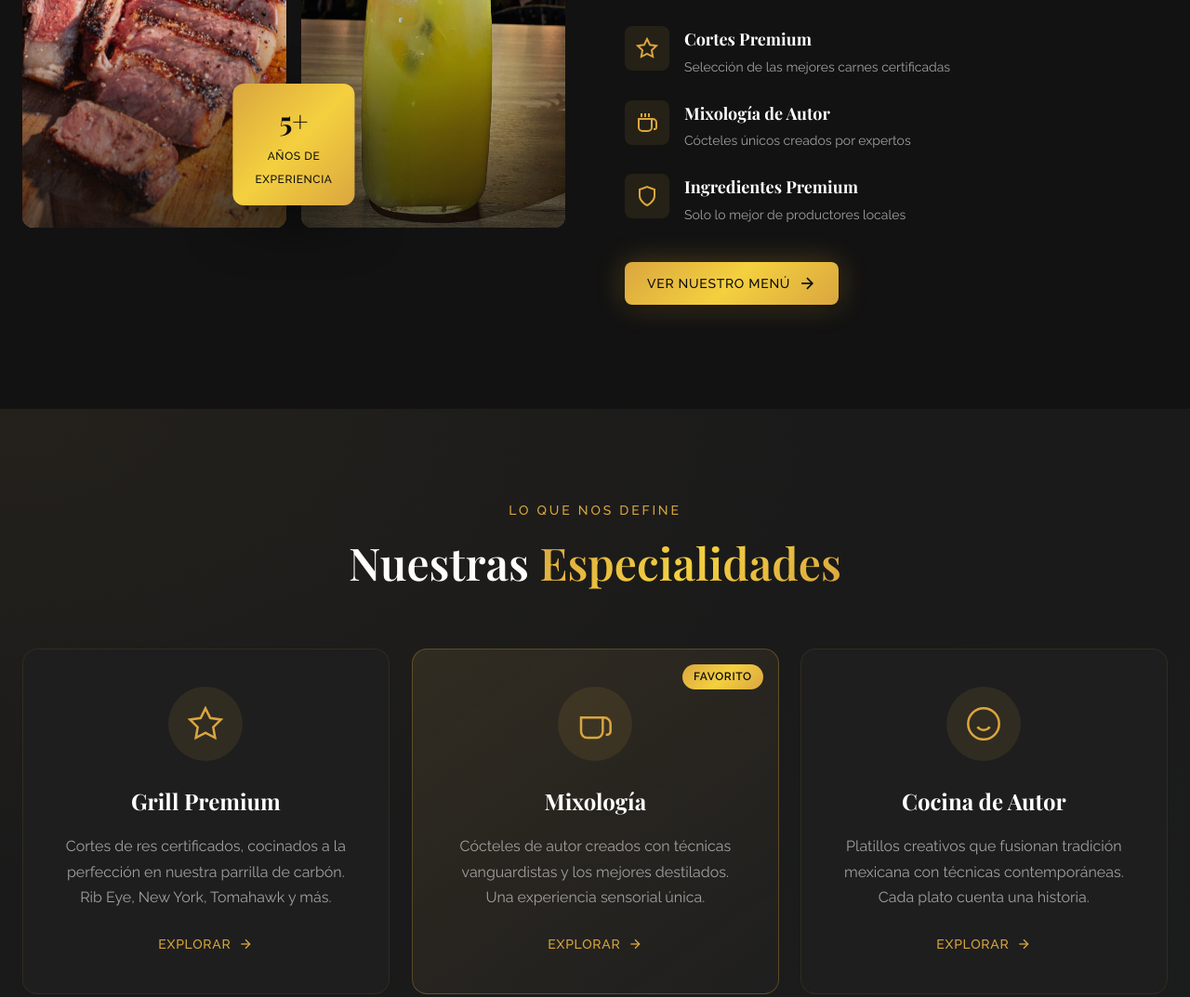
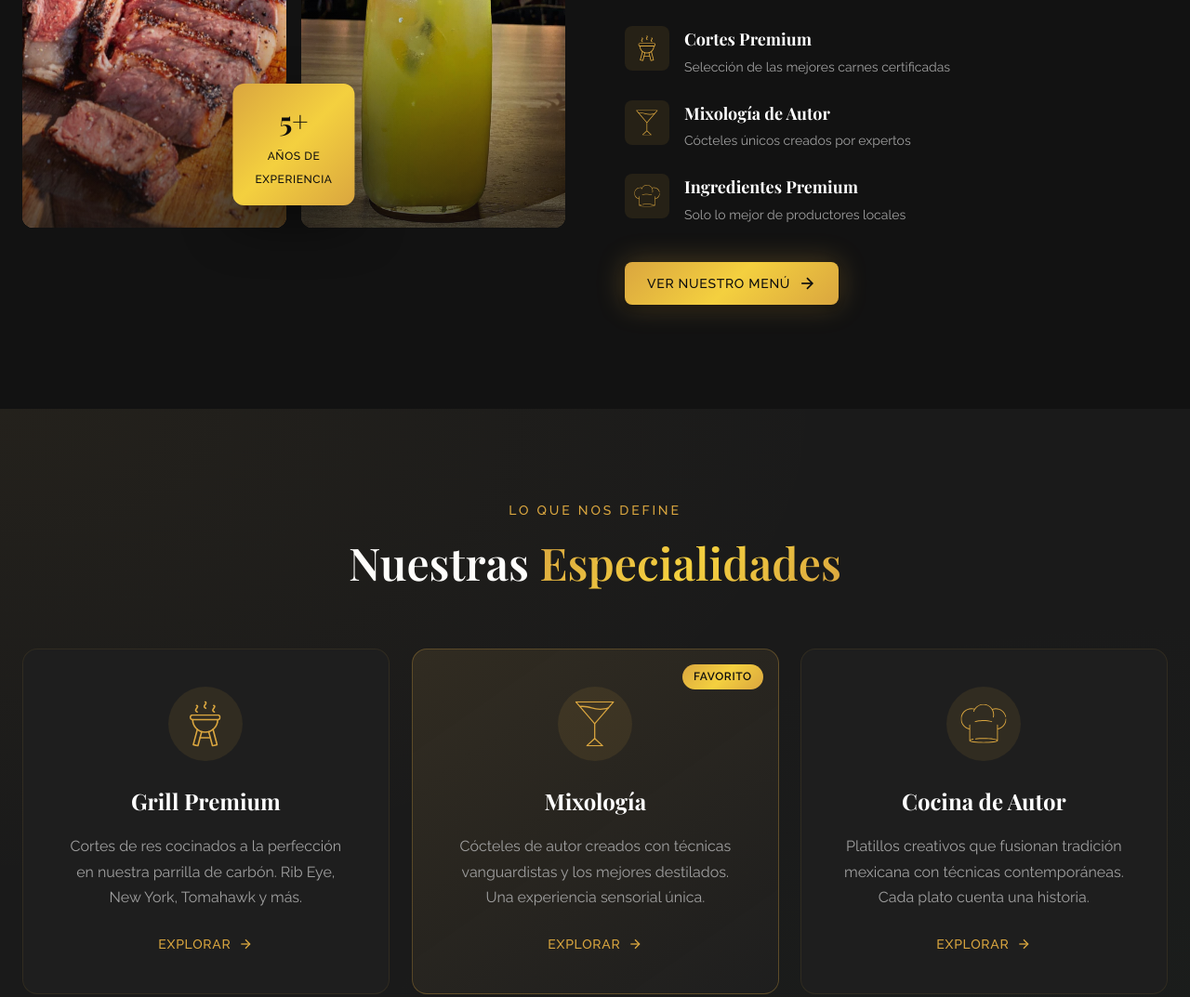
Before and after one commit to Angel050521/meranti, a plain HTML site: page index.html in a window 1280 px wide. Shown: the part 1300-2373 px from the top of the page at 93% size. Drawn offline with nearby package versions, Linux system fonts and the light colour scheme; a web font is replaced by a local one.

Commit message:
nuevos iconos

```diff
--- a/index.html
+++ b/index.html
@@ -194,13 +194,13 @@
 
         <div class="hero-content container">
             <h1 class="hero-title animate-fade-in-up">
-                El Arte del<br>
-                <span class="text-gradient">Sabor Perfecto</span>
+                Mas que un<br>
+                <span class="text-gradient">Restaurante</span>
             </h1>
 
             <p class="hero-description animate-fade-in-up delay-1">
-                Descubre una experiencia culinaria donde la tradición se encuentra con la innovación.
-                Cortes premium, mixología de autor y una atmósfera única.
+                un espacio ideal para crear momentos especiales. Con el sabor y la magia de nuestra comida seremos el
+                anfitrión perfecto para tus días especiales.
             </p>
 
             <div class="hero-buttons animate-fade-in-up delay-2">
@@ -288,12 +288,7 @@
                     <div class="about-features">
                         <div class="feature">
                             <div class="feature-icon">
-                                <svg xmlns="http://www.w3.org/2000/svg" width="24" height="24" viewBox="0 0 24 24"
-                                    fill="none" stroke="currentColor" stroke-width="2">
-                                    <path
-                                        d="M12 2L15.09 8.26L22 9.27L17 14.14L18.18 21.02L12 17.77L5.82 21.02L7 14.14L2 9.27L8.91 8.26L12 2Z">
-                                    </path>
-                                </svg>
+                                <img src="images/icon-grill.svg" alt="Cortes Premium">
                             </div>
                             <div class="feature-content">
                                 <h4>Cortes Premium</h4>
@@ -303,14 +298,7 @@
 
                         <div class="feature">
                             <div class="feature-icon">
-                                <svg xmlns="http://www.w3.org/2000/svg" width="24" height="24" viewBox="0 0 24 24"
-                                    fill="none" stroke="currentColor" stroke-width="2">
-                                    <path d="M17 8h1a4 4 0 0 1 4 4v5a2 2 0 0 1-2 2h-1"></path>
-                                    <path d="M3 8h14v9a4 4 0 0 1-4 4H7a4 4 0 0 1-4-4V8z"></path>
-                                    <path d="M6 2v4"></path>
-                                    <path d="M10 2v4"></path>
-                                    <path d="M14 2v4"></path>
-                                </svg>
+                                <img src="images/icon-cocktail.svg" alt="Mixología de Autor">
                             </div>
                             <div class="feature-content">
                                 <h4>Mixología de Autor</h4>
@@ -320,10 +308,7 @@
 
                         <div class="feature">
                             <div class="feature-icon">
-                                <svg xmlns="http://www.w3.org/2000/svg" width="24" height="24" viewBox="0 0 24 24"
-                                    fill="none" stroke="currentColor" stroke-width="2">
-                                    <path d="M12 22s8-4 8-10V5l-8-3-8 3v7c0 6 8 10 8 10z"></path>
-                                </svg>
+                                <img src="images/icon-gourmet.svg" alt="Ingredientes Premium">
                             </div>
                             <div class="feature-content">
                                 <h4>Ingredientes Premium</h4>
@@ -357,15 +342,11 @@
             <div class="specialties-grid">
                 <div class="specialty-card">
                     <div class="specialty-icon">
-                        <svg xmlns="http://www.w3.org/2000/svg" viewBox="0 0 24 24" fill="none" stroke="currentColor"
-                            stroke-width="1.5">
-                            <path
-                                d="M12 2L15.09 8.26L22 9.27L17 14.14L18.18 21.02L12 17.77L5.82 21.02L7 14.14L2 9.27L8.91 8.26L12 2Z" />
-                        </svg>
+                        <img src="images/icon-grill.svg" alt="Grill Premium">
                     </div>
                     <h3 class="specialty-title">Grill Premium</h3>
                     <p class="specialty-description">
-                        Cortes de res certificados, cocinados a la perfección en nuestra parrilla de carbón.
+                        Cortes de res cocinados a la perfección en nuestra parrilla de carbón.
                         Rib Eye, New York, Tomahawk y más.
                     </p>
                     <a href="#menu" class="specialty-link">
@@ -381,11 +362,7 @@
                 <div class="specialty-card featured">
                     <div class="specialty-badge">Favorito</div>
                     <div class="specialty-icon">
-                        <svg xmlns="http://www.w3.org/2000/svg" viewBox="0 0 24 24" fill="none" stroke="currentColor"
-                            stroke-width="1.5">
-                            <path d="M17 8h1a4 4 0 0 1 4 4v5a2 2 0 0 1-2 2h-1" />
-                            <path d="M3 8h14v9a4 4 0 0 1-4 4H7a4 4 0 0 1-4-4V8z" />
-                        </svg>
+                        <img src="images/icon-cocktail.svg" alt="Mixología">
                     </div>
                     <h3 class="specialty-title">Mixología</h3>
                     <p class="specialty-description">
@@ -404,13 +381,7 @@
 
                 <div class="specialty-card">
                     <div class="specialty-icon">
-                        <svg xmlns="http://www.w3.org/2000/svg" viewBox="0 0 24 24" fill="none" stroke="currentColor"
-                            stroke-width="1.5">
-                            <circle cx="12" cy="12" r="10" />
-                            <path d="M8 14s1.5 2 4 2 4-2 4-2" />
-                            <line x1="9" y1="9" x2="9.01" y2="9" />
-                            <line x1="15" y1="9" x2="15.01" y2="9" />
-                        </svg>
+                        <img src="images/icon-gourmet.svg" alt="Cocina de Autor">
                     </div>
                     <h3 class="specialty-title">Cocina de Autor</h3>
                     <p class="specialty-description">
--- a/styles.css
+++ b/styles.css
@@ -798,6 +798,12 @@ select {
     color: var(--color-primary);
 }
 
+.feature-icon img {
+    width: 28px;
+    height: 28px;
+    object-fit: contain;
+}
+
 .feature-content h4 {
     font-family: var(--font-display);
     font-size: var(--text-lg);
@@ -883,6 +889,12 @@ select {
 .specialty-icon svg {
     width: 40px;
     height: 40px;
+}
+
+.specialty-icon img {
+    width: 50px;
+    height: 50px;
+    object-fit: contain;
 }
 
 .specialty-title {
```
Also changed, not shown: images/icon-cocktail.svg (added), images/icon-gourmet.svg (added), images/icon-grill.svg (added).
